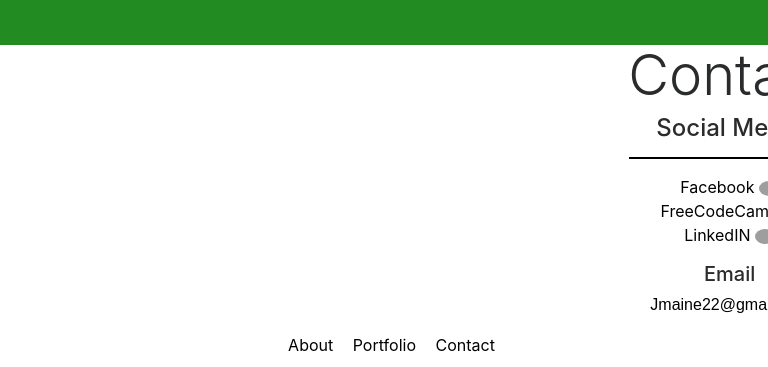
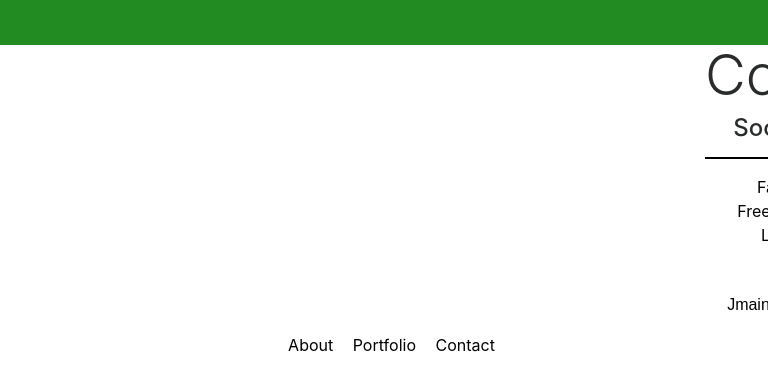
Before and after one commit to jmaine22/Jermaine-Deloach-Portfolio, a plain HTML site: page index.html in a window 768 px wide. Shown: the part 910-1277 px from the top of the page. Drawn offline with nearby package versions, Linux system fonts and the light colour scheme; grey boxes are pictures that could not be loaded; a script that the page names is missing.

Commit message:
Update main.css

```diff
--- a/css/main.css
+++ b/css/main.css
@@ -22,7 +22,7 @@ and (max-device-width : 1024px)  { /* STYLES GO HERE */
     }
     #con{
         position:relative;
-        left: 45%;
+        left: 55%;
     }
 }
 
```
